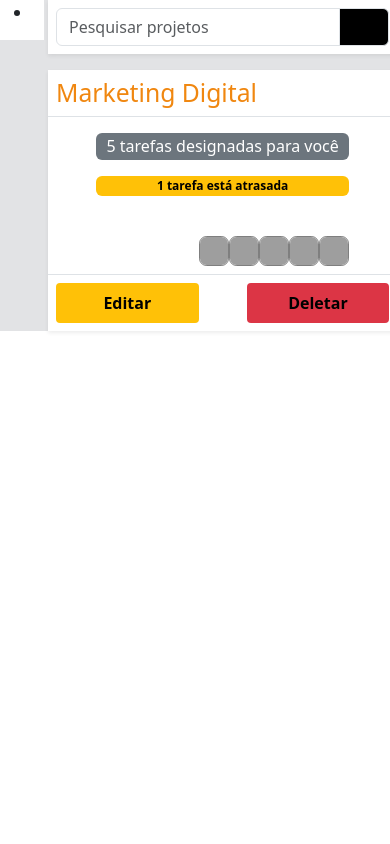
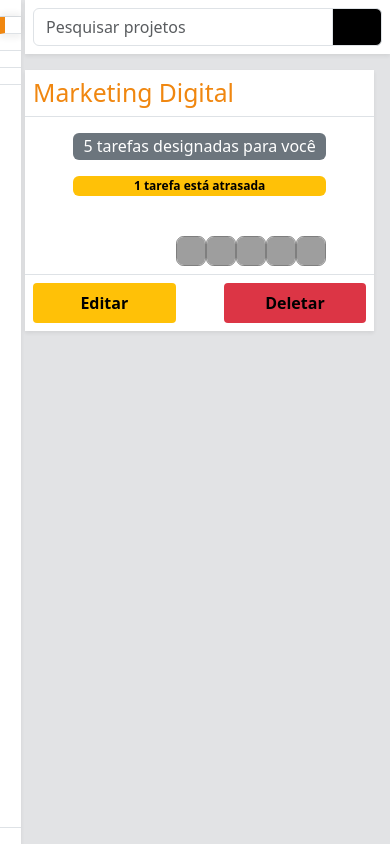
Before and after one commit to Nicolas-FelSi/qualigest, a React (Vite) app in the folder frontend/: page /projetos in a window 390 px wide. Built offline with nearby package versions, Linux system fonts and the light colour scheme; grey boxes are pictures that could not be loaded; the HTML template or start-up script is replaced by a standard one.

Commit message:
arrumando responsividade do aside

```diff
--- a/frontend/src/components/Aside/Aside.jsx
+++ b/frontend/src/components/Aside/Aside.jsx
@@ -7,93 +7,49 @@ function Aside() {
   return (
     <>
       <aside
-        className={`${styles.aside} bg-white w-auto d-lg-inline-block h-100 d-none shadow-sm`}
+        className={`${styles.aside} bg-white w-auto h-100 shadow-sm`}
       >
         <nav>
           <ul className="d-flex flex-column justify-content-between m-0 p-0 vh-100">
             <div>
-              <li className={`${styles["li-border"]}`}>
+              <li className="d-flex align-items-center gap-sm-3 p-2 w-100 text-decoration-none text-black border-bottom">
                 <i className={`${styles.icones} bi bi-list fs-2`}></i>
                 <NavLink to="/" className="text-decoration-none">
-                  <h1 className={`${styles.h1} fs-4 m-0`}>QualiGest</h1>
+                  <h1 className={`${styles.h1} fs-4 m-0 d-none d-sm-block`}>QualiGest</h1>
                 </NavLink>
               </li>
               <NavLink
                 to="/projetos"
-                className={`${styles["li-border"]} ${urlPath.pathname == "/projetos" && styles["li-ativo"]}`}
+                className={`d-flex align-items-center gap-3 p-2 w-100 text-decoration-none text-black border-bottom ${urlPath.pathname == "/projetos" && styles["li-ativo"]}`}
               >
                 <i className={`${styles.icones} bi bi-stack`}></i>
-                <span>Projetos</span>
+                <span className="d-none d-sm-block">Projetos</span>
               </NavLink>
               <NavLink
                 to="/lista-tarefas"
-                className={`${styles["li-border"]} ${urlPath.pathname == "/lista-tarefas" && styles["li-ativo"]}`}
+                className={`d-flex align-items-center gap-3 p-2 w-100 text-decoration-none text-black border-bottom ${urlPath.pathname == "/lista-tarefas" && styles["li-ativo"]}`}
               >
                 <i className={`${styles.icones} bi bi-check-circle-fill`}></i>
-                <span>Tarefas</span>
+                <span className="d-none d-sm-block">Tarefas</span>
               </NavLink>
               <NavLink
                 to="/detalhes-projeto"
-                className={`${styles["li-border"]} ${urlPath.pathname == "/detalhes-projeto" && styles["li-ativo"]}`}
+                className={`d-flex align-items-center gap-3 p-2 w-100 text-decoration-none text-black border-bottom ${urlPath.pathname == "/detalhes-projeto" && styles["li-ativo"]}`}
               >
                 <i className={`${styles.icones} bi bi-info-circle-fill`}></i>
-                <span>Detalhes do projeto</span>
+                <span className="d-none d-sm-block">Detalhes do projeto</span>
               </NavLink>
               <NavLink
                 to="/perfil"
-                className={`${styles["li-border"]} ${urlPath.pathname == "/perfil" && styles["li-ativo"]}`}
+                className={`d-flex align-items-center gap-3 p-2 w-100 text-decoration-none text-black border-bottom ${urlPath.pathname == "/perfil" && styles["li-ativo"]}`}
               >
                 <i className={`${styles.icones} bi bi-person-circle`}></i>
-                <span>Perfil</span>
+                <span className="d-none d-sm-block">Perfil</span>
               </NavLink>
             </div>
-            <NavLink to="/" className={styles["li-border-logout"]}>
+            <NavLink to="/" className="d-flex align-items-center gap-3 p-2 w-100 text-decoration-none text-black border-top">
               <i className={`${styles.icones} bi bi-box-arrow-right`}></i>
-              <span>Sair</span>
-            </NavLink>
-          </ul>
-        </nav>
-      </aside>
-
-      <aside className="bg-white w-auto d-lg-none h-100">
-        <nav>
-          <ul className="d-flex flex-column justify-content-between">
-            <div>
-              <li className="li-border">
-                <button
-                  className={`${styles.icones} bi bi-list fs-2 border-0 bg-transparent`}
-                  data-bs-toggle="offcanvas"
-                  data-bs-target="#menuAside"
-                  aria-controls="menuAside"
-                ></button>
-              </li>
-              <NavLink
-                to="/projetos"
-                className="li-border justify-content-center"
-              >
-                <i className={`${styles.icones} bi bi-stack`}></i>
-              </NavLink>
-              <NavLink
-                to="/lista-tarefas"
-                className="li-border justify-content-center"
-              >
-                <i className={`${styles.icones} bi bi-check-circle-fill`}></i>
-              </NavLink>
-              <NavLink
-                to="/detalhes-projeto"
-                className="li-border justify-content-center"
-              >
-                <i className={`${styles.icones} bi bi-info-circle-fill`}></i>
-              </NavLink>
-              <NavLink
-                to="/perfil"
-                className="li-border justify-content-center"
-              >
-                <i className={`${styles.icones} bi bi-person-circle`}></i>
-              </NavLink>
-            </div>
-            <NavLink to="/" className="li-border-logout justify-content-center">
-              <i className={`${styles.icones} bi bi-box-arrow-right`}></i>
+              <span className="d-none d-sm-block">Sair</span>
             </NavLink>
           </ul>
         </nav>
--- a/frontend/src/components/Aside/Aside.module.css
+++ b/frontend/src/components/Aside/Aside.module.css
@@ -1,24 +1,7 @@
-.aside {
-    min-width: 250px;
-}
-
-.li-border,
-.li-border-logout {
-    display: flex;
-    align-items: center;
-    gap: 1rem;
-    padding: 0.75rem .5rem;
-    width: 100%;
-    text-decoration: none;
-    color: black;
-}
-
-.li-border {
-    border-bottom: 2px solid var(--cinza-claro);
-}
-
-.li-border-logout {
-    border-top: 2px solid var(--cinza-claro);
+@media (min-width: 576px) {
+    .aside {
+        min-width: 250px;
+    }
 }
 
 .h1 {
```
